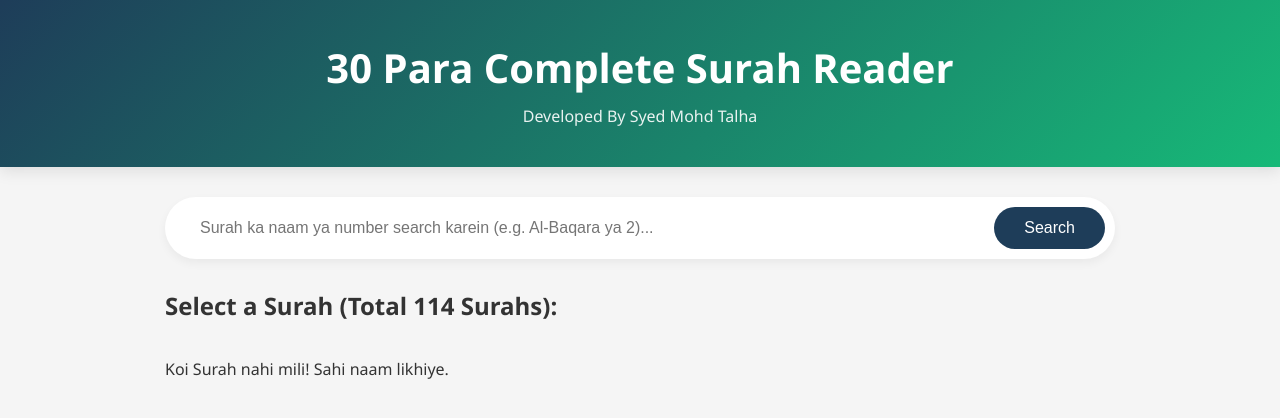
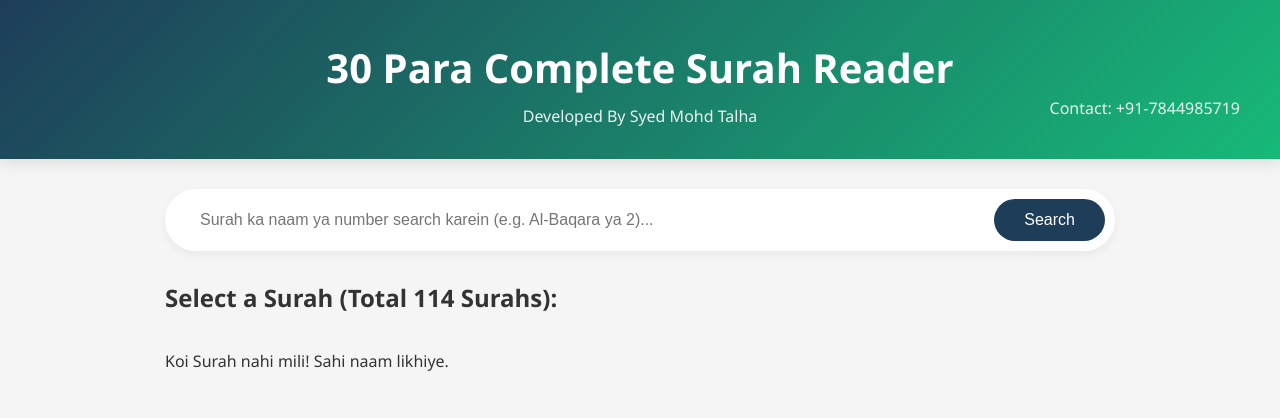
Before and after one commit to mohdtalha001/Quran-Project, a Flask app: page / in a window 1280 px wide. Shown: the top 418 px of the page. Run offline with Flask 3, Linux system fonts and the light colour scheme.

Commit message:
Update index.html

```diff
--- a/templates/index.html
+++ b/templates/index.html
@@ -85,6 +85,7 @@
     <div class="header">
         <h1>30 Para Complete Surah Reader</h1>
         <p>Developed By Syed Mohd Talha</p>
+      <p style="text-align: right; margin-right: 20px; margin-top: -30px;">Contact: <a href="tel:+917844985719" style="color: white; text-decoration: none;">+91-7844985719</a></p>
     </div>
 
     <div class="container">
```
